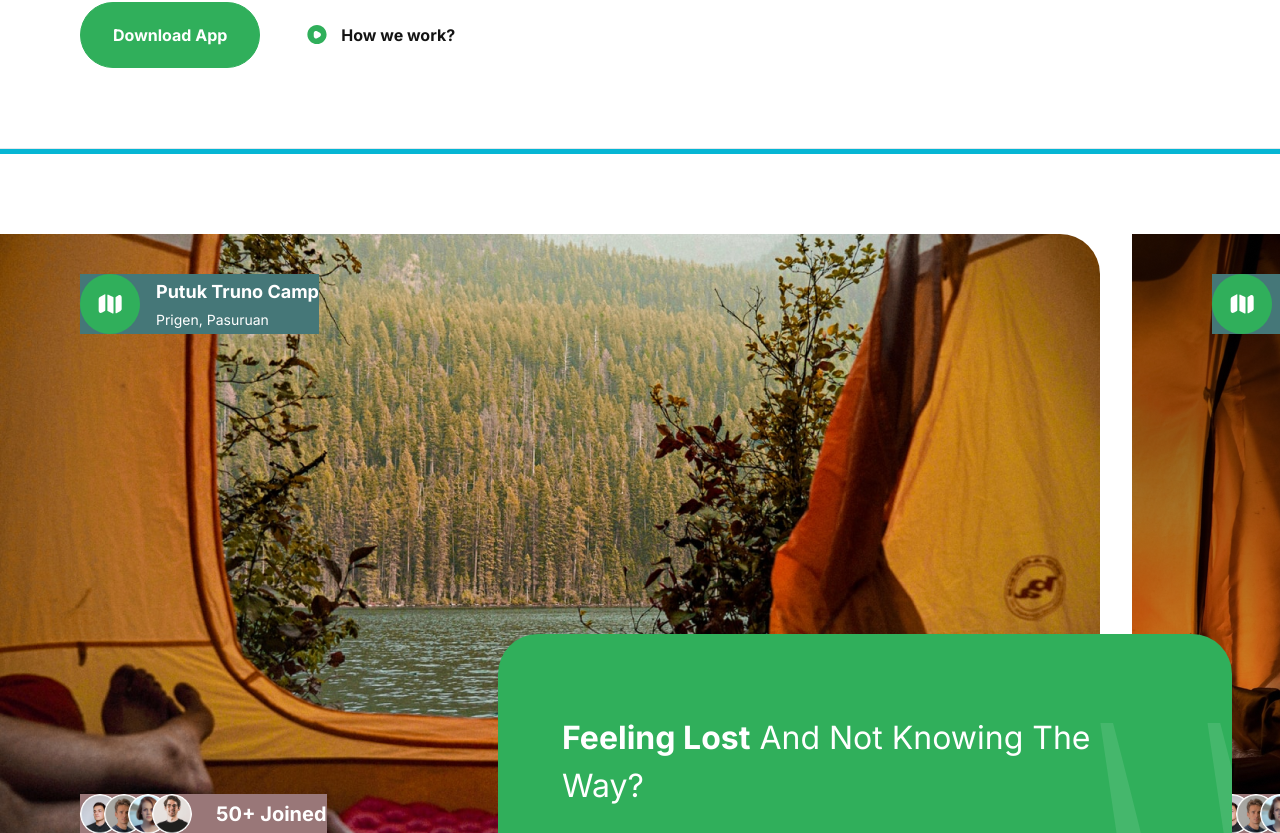
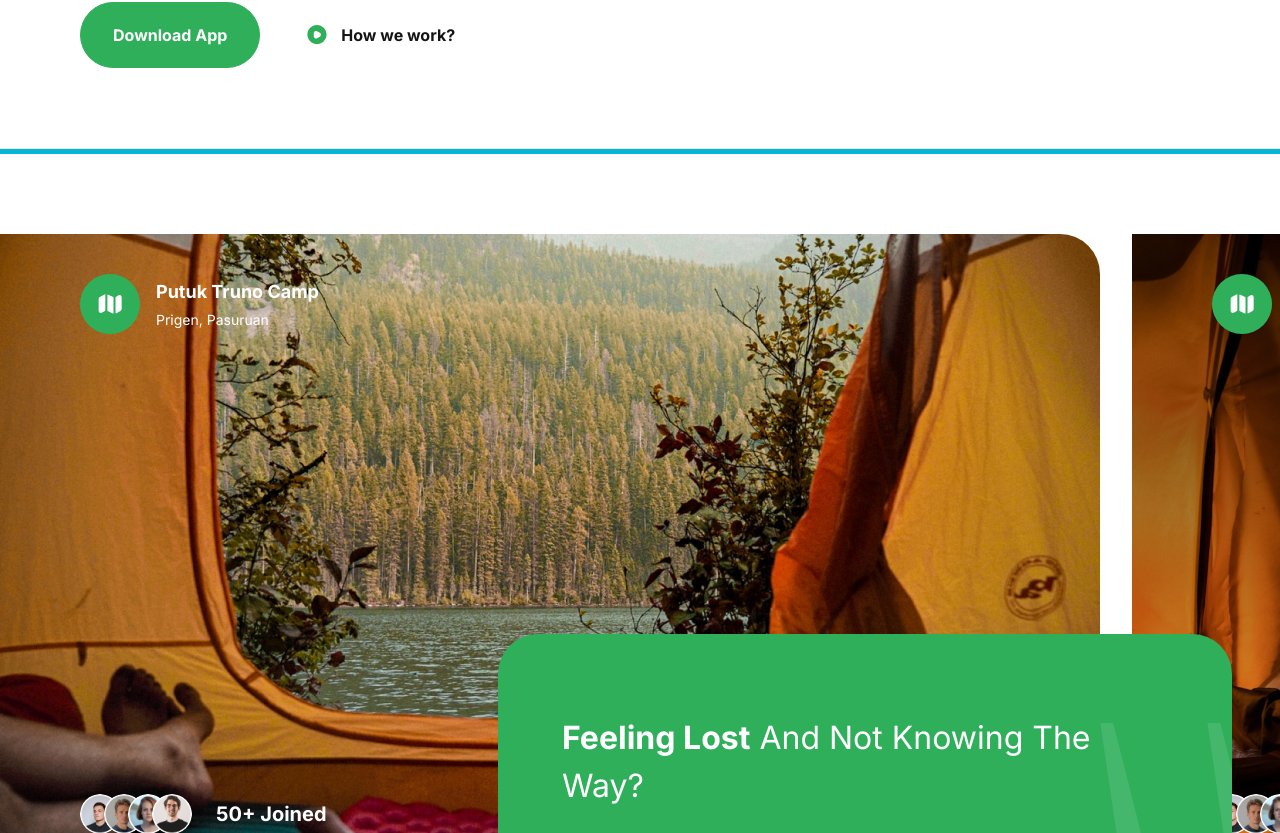
Before and after one commit to tenSunFree/Travel-Camping--NextJS-Frontend-demo, a Next.js app: page / in a window 1280 px wide. Shown: the part 707-1540 px from the top of the page. Built offline with nearby package versions, Linux system fonts and the light colour scheme.

Commit message:
style: add comments for clarity and improve section styling in Home and Camp components

```diff
--- a/app/page.tsx
+++ b/app/page.tsx
@@ -19,6 +19,7 @@ export default function Home() {
           }}
         />
       </div>
+      {/* Campsite section */}
       <Camp />
       {/* Colored dividers between sections */}
       <div style={{ display: 'flex', justifyContent: 'center' }}>
--- a/components/Camp.tsx
+++ b/components/Camp.tsx
@@ -4,7 +4,7 @@ import { motion } from 'framer-motion'
 
 const Camp = () => {
   return (
-    <section className="2xl:max-container relative flex flex-col py-10 lg:mb-10 lg:py-20 xl:mb-20">
+    <section className="2xl:max-container flex flex-col py-10 lg:mb-10 lg:py-20 xl:mb-20 2xl:bg-[#12377800]">
       {/* Wrap content with motion.div */}
       <div className="overflow-hidden">
         {' '}
@@ -56,7 +56,7 @@ const Camp = () => {
         />
       </div>
       */}
-
+      {/* Text content below the campsites */}
       <div className="flexEnd mt-10 px-6 lg:-mt-60 lg:mr-6">
         <div className="relative w-full overflow-hidden rounded-3xl bg-green-50 p-8 lg:max-w-[500px] xl:max-w-[734px] xl:rounded-5xl xl:px-16 xl:py-20">
           <h2 className="regular-24 md:regular-32 2xl:regular-64 capitalize text-white">
@@ -113,7 +113,7 @@ const CampSite = ({ backgroundImage, title, subtitle, peopleJoined }: CampSitePr
     >
       <div className="flex h-full flex-col items-start justify-between p-6 lg:px-20 lg:py-10">
         {/* Image title */}
-        <div className="flexCenter gap-4 bg-[#457778]">
+        <div className="flexCenter gap-4 bg-[#45777800]">
           <div className="rounded-full bg-green-50 p-4">
             <img draggable={false} src="/folded-map.svg" alt="map" width={28} height={28} />
           </div>
@@ -123,7 +123,7 @@ const CampSite = ({ backgroundImage, title, subtitle, peopleJoined }: CampSitePr
           </div>
         </div>
         {/* People avatars and joined count */}
-        <div className="flexCenter gap-6 bg-[#997778]">
+        <div className="flexCenter gap-6 bg-[#99777800]">
           <span className="flex -space-x-4 overflow-hidden">
             {PEOPLE_URL.map((url) => (
               <img
--- a/components/Hero.tsx
+++ b/components/Hero.tsx
@@ -1,11 +1,11 @@
-// ...existing code...
 import Button, { BUTTON_VARIANTS } from './Button'
 
 const Hero = () => {
   return (
     <section className="max-container padding-container flex flex-col gap-20 py-10 pb-32 md:gap-28 lg:py-20 xl:flex-row">
+      {/* Map background */}
       <div className="hero-map" />
-
+      {/* Putuk Truno Camp Area text content */}
       <div className="relative z-20 flex flex-1 flex-col xl:w-1/2">
         <img
           src="/camp.svg"
@@ -17,12 +17,15 @@ const Hero = () => {
         />
         <h1 className="bold-52 lg:bold-88">Putuk Truno Camp Area</h1>
         <p className="regular-16 mt-6 text-gray-30 xl:max-w-[520px]">
-          We want to be on each of your journeys seeking the satisfaction of seeing the incorruptible beauty of nature. We can help you on an adventure around the world in just one app
+          We want to be on each of your journeys seeking the satisfaction of seeing the
+          incorruptible beauty of nature. We can help you on an adventure around the world in just
+          one app
         </p>
-
         <div className="my-11 flex flex-wrap gap-5">
           <div className="flex items-center gap-2">
-            {Array(5).fill(1).map((_, index) => (
+            {Array(5)
+              .fill(1)
+              .map((_, index) => (
                 <img
                   src="/star.svg"
                   key={index}
@@ -33,14 +36,12 @@ const Hero = () => {
                 />
               ))}
           </div>
-
           <p className="bold-16 lg:bold-20 text-blue-70">
             198k
             <span className="regular-16 lg:regular-20 ml-1">Excellent Reviews</span>
           </p>
         </div>
-
-        <div className="flex flex-col w-full gap-3 sm:flex-row">
+        <div className="flex w-full flex-col gap-3 sm:flex-row">
           <Button
             type="button"
             title="Download App"
@@ -56,18 +57,22 @@ const Hero = () => {
           />
         </div>
       </div>
-
+      {/* Location and details card */}
       <div className="relative flex flex-1 items-start">
         <div className="relative z-20 flex w-[268px] flex-col gap-8 rounded-3xl bg-green-90 px-7 py-8">
-
           <div className="flex flex-col">
             <div className="flexBetween">
               <p className="regular-16 text-gray-20">Location</p>
-              <img src="/close.svg" alt="close" width={24} height={24} style={{ width: 'auto', height: 'auto' }} />
+              <img
+                src="/close.svg"
+                alt="close"
+                width={24}
+                height={24}
+                style={{ width: 'auto', height: 'auto' }}
+              />
             </div>
             <p className="bold-20 text-white">Aguas Calientes</p>
           </div>
-
           <div className="flexBetween">
             <div className="flex flex-col">
               <p className="regular-16 block text-gray-20">Distance</p>
```
Lines whose indentation alone changed are shown as unchanged.
